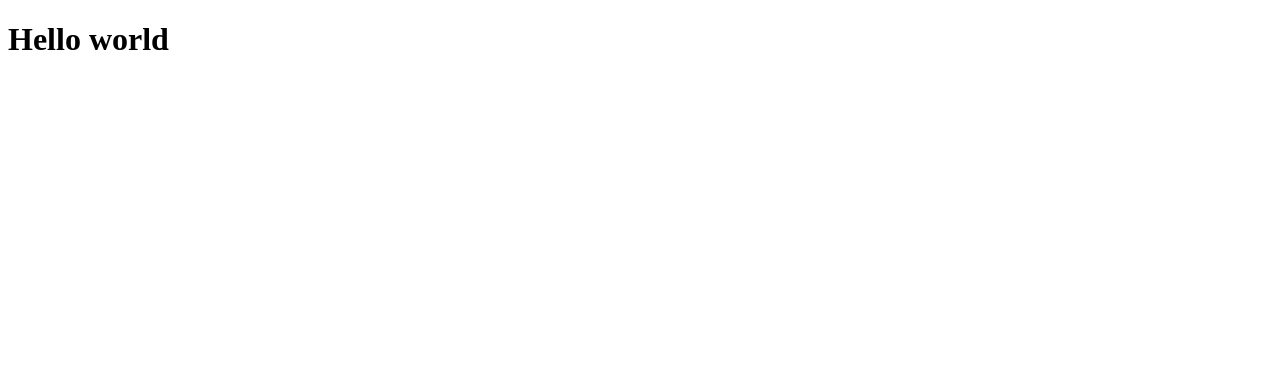
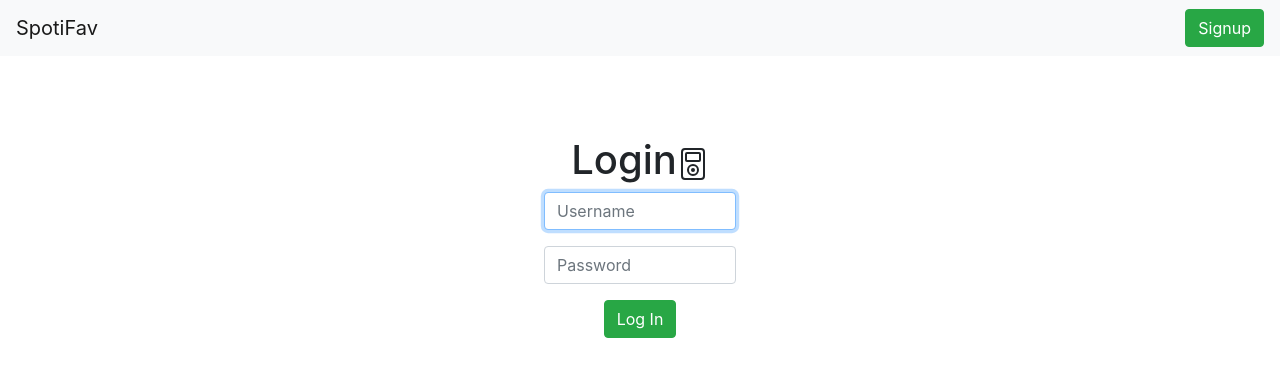
Before and after one commit to LiamMcB/SpotiFav, a React app: page / in a window 1280 px wide. Shown: the top 376 px of the page. Built offline with nearby package versions, Linux system fonts and the light colour scheme.

Commit message:
setup ui for login page

```diff
--- a/client/App.js
+++ b/client/App.js
@@ -1,10 +1,26 @@
 import React, {Component} from 'react';
+import LoginContainer from './components/LoginContainer';
 
 class App extends Component {
+  constructor() {
+    super();
+    this.state = {
+      isLoggedIn: false
+    }
+  }
+
   render() {
-    return (
-      <h1>Hello world</h1>
-    )
+    // If not logged in, render login page
+    if (!this.state.isLoggedIn) {
+      return (
+        <LoginContainer />
+      )
+    // Else render web app
+    } else {
+      return (
+        <h1>Logged In!</h1>
+      )
+    }
   }
 }
 
--- /dev/null
+++ b/client/components/LoginBox.js
@@ -0,0 +1,27 @@
+import React from 'react';
+
+function LoginBox(props) {
+  return (
+    <main className='login-box'>
+      <div className='login d-flex justify-content-center align-items-center'>
+      <h1>Login</h1>
+        <svg viewBox="0 0 16 16" className="bi bi-music-player music-icon" fill="currentColor" xmlns="http://www.w3.org/2000/svg">
+          <path fillRule="evenodd" d="M12 1H4a1 1 0 0 0-1 1v12a1 1 0 0 0 1 1h8a1 1 0 0 0 1-1V2a1 1 0 0 0-1-1zM4 0a2 2 0 0 0-2 2v12a2 2 0 0 0 2 2h8a2 2 0 0 0 2-2V2a2 2 0 0 0-2-2H4z"/>
+          <path fillRule="evenodd" d="M11 3H5v3h6V3zM5 2a1 1 0 0 0-1 1v3a1 1 0 0 0 1 1h6a1 1 0 0 0 1-1V3a1 1 0 0 0-1-1H5zm3 11a2 2 0 1 0 0-4 2 2 0 0 0 0 4zm3-2a3 3 0 1 1-6 0 3 3 0 0 1 6 0z"/>
+          <circle cx="8" cy="11" r="1"/>
+        </svg>
+      </div>
+      <form action="api/login" className='login-form' method="post">
+        <div className="form-group">
+            <input autoComplete="off" autoFocus className="form-control" name="username" placeholder="Username" type="text" />
+        </div>
+        <div className="form-group">
+            <input className="form-control" name="password" placeholder="Password" type="password" />
+        </div>
+        <button className="btn btn-success login-button d-flex justify-content-center" type="submit">Log In</button>
+      </form>
+    </main>
+  )
+}
+
+export default LoginBox;
--- /dev/null
+++ b/client/components/LoginContainer.js
@@ -0,0 +1,14 @@
+import React from 'react';
+import LoginNav from './LoginNav';
+import LoginBox from './LoginBox';
+
+function LoginContainer(props) {
+  return (
+    <div>
+      <LoginNav />
+      <LoginBox />
+    </div>
+  )
+}
+
+export default LoginContainer;
--- /dev/null
+++ b/client/components/LoginNav.js
@@ -0,0 +1,12 @@
+import React from 'react';
+
+function LoginNav(props) {
+  return (
+    <nav className="navbar navbar-light bg-light">
+      <div className="navbar-brand">SpotiFav</div>
+      <button className="btn btn-success">Signup</button>
+    </nav>
+  )
+}
+
+export default LoginNav;
--- a/client/index.html
+++ b/client/index.html
@@ -2,7 +2,10 @@
 
 <html>
   <head>
-    <title>Solo Project</title>
+    <meta charset="utf-8">
+    <meta name="viewport" content="width=device-width, initial-scale=1, shrink-to-fit=no">
+    <title>SpotiFav</title>
+    <link rel="stylesheet" href="https://stackpath.bootstrapcdn.com/bootstrap/4.3.1/css/bootstrap.min.css" integrity="sha384-ggOyR0iXCbMQv3Xipma34MD+dH/1fQ784/j6cY/iJTQUOhcWr7x9JvoRxT2MZw1T" crossorigin="anonymous">
     <link rel="stylesheet" href="./public/style.css" type="text/css">
   </head>
   <body>
--- a/client/public/style.css
+++ b/client/public/style.css
@@ -2,3 +2,26 @@ html {
   margin: 0;
   padding: 0;
 }
+
+
+.login-box {
+  margin-top: 5rem;
+  height: 60vh;
+  align-items: center;
+}
+
+.login-form {
+  margin-left: auto;
+  margin-right: auto;
+  width: 15vw;
+}
+
+.login-button {
+  margin-right: auto;
+  margin-left: auto;
+}
+
+.music-icon {
+  height: 2rem;
+  width: auto;
+}
```
